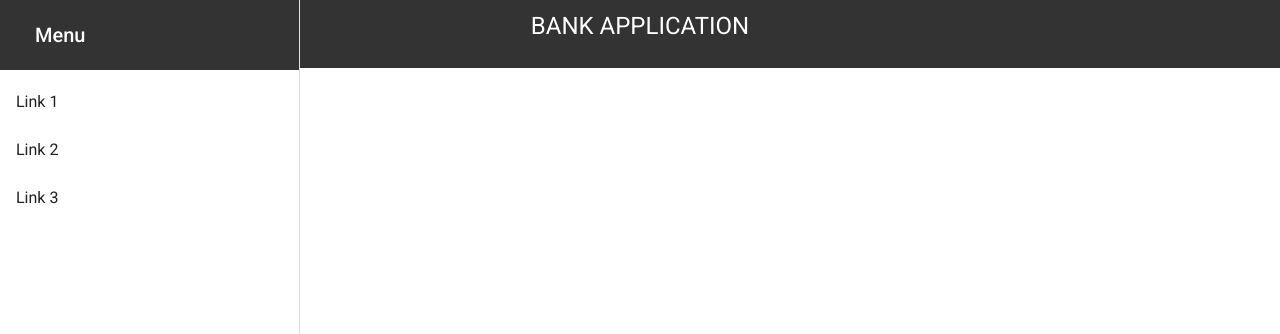
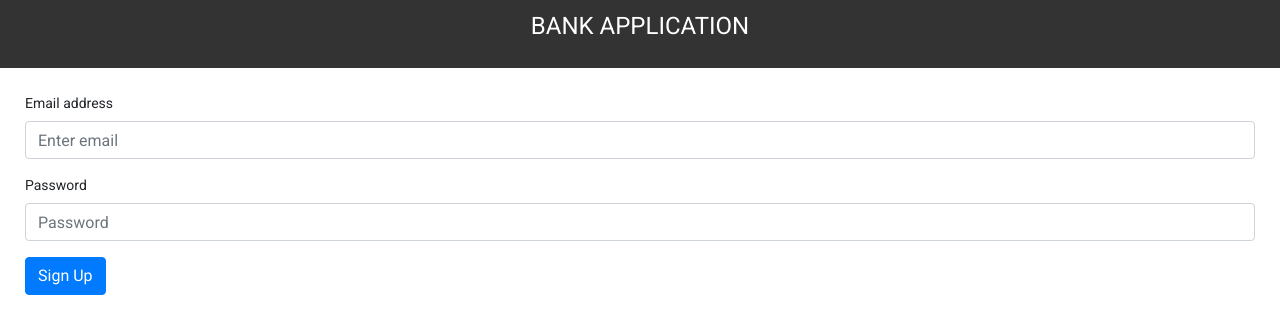
Before and after one commit to EmreKeskin47/angular-bank-app, an Angular app: page /signup in a window 1280 px wide. Before the commit this address led to /. Shown: the top 334 px of the page. Built offline with nearby package versions, Linux system fonts and the light colour scheme.

Commit message:
implemented signup component

```diff
--- a/src/app/app-routing.module.ts
+++ b/src/app/app-routing.module.ts
@@ -1,10 +1,21 @@
 import { NgModule } from '@angular/core';
 import { Routes, RouterModule } from '@angular/router';
+import { SignupComponent } from './components/auth/signup/signup.component';
+import { SideNavComponent } from './components/layout/side-nav/side-nav.component';
 
-const routes: Routes = [];
+const routes: Routes = [
+  {
+    path: '',
+    component: SideNavComponent,
+  },
+  {
+    path: 'signup',
+    component: SignupComponent,
+  },
+];
 
 @NgModule({
   imports: [RouterModule.forRoot(routes)],
-  exports: [RouterModule]
+  exports: [RouterModule],
 })
-export class AppRoutingModule { }
+export class AppRoutingModule {}
--- a/src/app/app.component.html
+++ b/src/app/app.component.html
@@ -1,4 +1,4 @@
 <div>
     <app-header></app-header>
-    <app-side-nav></app-side-nav>
+    <router-outlet></router-outlet>
 </div>
--- a/src/app/app.module.ts
+++ b/src/app/app.module.ts
@@ -13,9 +13,10 @@ import { MatButtonModule } from '@angular/material/button';
 import { MatSidenavModule } from '@angular/material/sidenav';
 import { MatIconModule } from '@angular/material/icon';
 import { MatListModule } from '@angular/material/list';
+import { SignupComponent } from './components/auth/signup/signup.component';
 
 @NgModule({
-  declarations: [AppComponent, HeaderComponent, SideNavComponent],
+  declarations: [AppComponent, HeaderComponent, SideNavComponent, SignupComponent],
   imports: [
     BrowserModule,
     AppRoutingModule,
--- /dev/null
+++ b/src/app/components/auth/signup/signup.component.html
@@ -0,0 +1,33 @@
+<form class="form">
+    <div class="form-group">
+        <label for="exampleInputEmail1">Email address</label>
+        <input
+            type="email"
+            class="form-control"
+            id="exampleInputEmail1"
+            aria-describedby="emailHelp"
+            placeholder="Enter email"
+        >
+        <small
+            id="emailHelp"
+            class="form-text text-muted"
+        >
+        </small>
+    </div>
+    <div class="form-group">
+        <label for="exampleInputPassword1">Password</label>
+        <input
+            type="password"
+            class="form-control"
+            id="exampleInputPassword1"
+            placeholder="Password"
+        >
+    </div>
+    <button
+        (click)="onSubmit()"
+        type="submit"
+        class="btn btn-primary"
+    >
+        Sign Up
+    </button>
+</form>
--- /dev/null
+++ b/src/app/components/auth/signup/signup.component.scss
@@ -0,0 +1,12 @@
+.form {
+  padding: 25px;
+}
+.example-form {
+  min-width: 150px;
+  max-width: 500px;
+  width: 100%;
+}
+
+.example-full-width {
+  width: 100%;
+}
--- /dev/null
+++ b/src/app/components/auth/signup/signup.component.ts
@@ -0,0 +1,15 @@
+import { Component, OnInit } from '@angular/core';
+import { Router } from '@angular/router';
+
+@Component({
+  selector: 'app-signup',
+  templateUrl: './signup.component.html',
+  styleUrls: ['./signup.component.scss'],
+})
+export class SignupComponent {
+  constructor(private router: Router) {}
+  onSubmit() {
+    console.log('onSumbit');
+    this.router.navigate(['']);
+  }
+}
--- a/src/app/components/layout/side-nav/side-nav.component.html
+++ b/src/app/components/layout/side-nav/side-nav.component.html
@@ -1,3 +1,4 @@
+<!-- SideNav component is generated using command ng generate @angular/material:material-nav --name=side-nav -->
 <mat-sidenav-container class="sidenav-container">
     <mat-sidenav
         #drawer
@@ -13,20 +14,15 @@
                 mat-list-item
                 href="#"
             >
-                Link 1
+                Giriş Yap
             </a>
             <a
                 mat-list-item
-                href="#"
+                href="/signup"
             >
-                Link 2
-            </a>
-            <a
-                mat-list-item
-                href="#"
-            >
-                Link 3
+                Üye Ol
             </a>
         </mat-nav-list>
     </mat-sidenav>
+    <router-outlet></router-outlet>
 </mat-sidenav-container>
```
Also changed, not shown: 1 other file (tests, documents, lock files or other folders).
